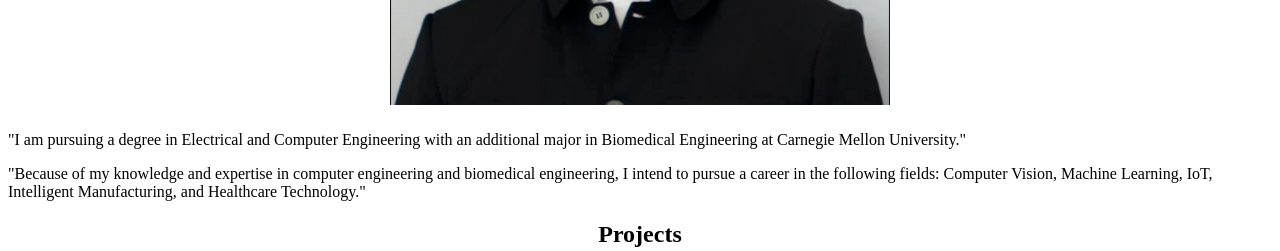
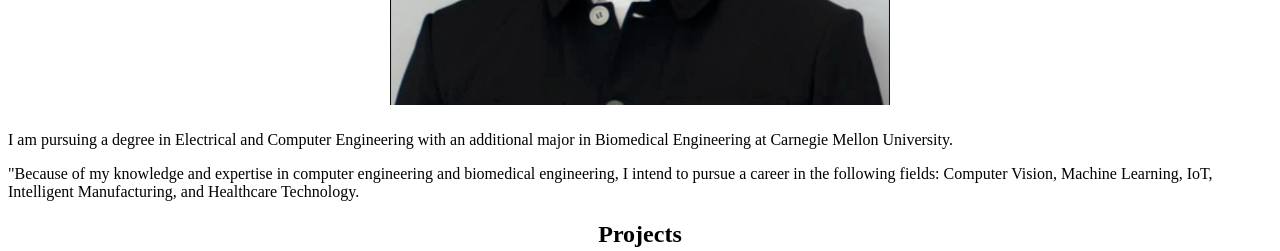
Before and after one commit to z-pan/z-pan.github.io, a plain HTML site: page index.html in a window 1280 px wide. Shown: the part 780-1031 px from the top of the page. Drawn offline with Linux system fonts and the light colour scheme.

```diff
--- a/index.html
+++ b/index.html
@@ -26,11 +26,11 @@
 </center>
 <left>
   <p>
-    "I am pursuing a degree in Electrical and Computer Engineering with an additional major in Biomedical Engineering at Carnegie Mellon University."
+    I am pursuing a degree in Electrical and Computer Engineering with an additional major in Biomedical Engineering at Carnegie Mellon University.
   </p>
 
   <p>
-    "Because of my knowledge and expertise in computer engineering and biomedical engineering, I intend to pursue a career in the following fields: Computer Vision, Machine Learning, IoT, Intelligent Manufacturing, and Healthcare Technology."
+    "Because of my knowledge and expertise in computer engineering and biomedical engineering, I intend to pursue a career in the following fields: Computer Vision, Machine Learning, IoT, Intelligent Manufacturing, and Healthcare Technology.
   </p>
 </left>
 
```
